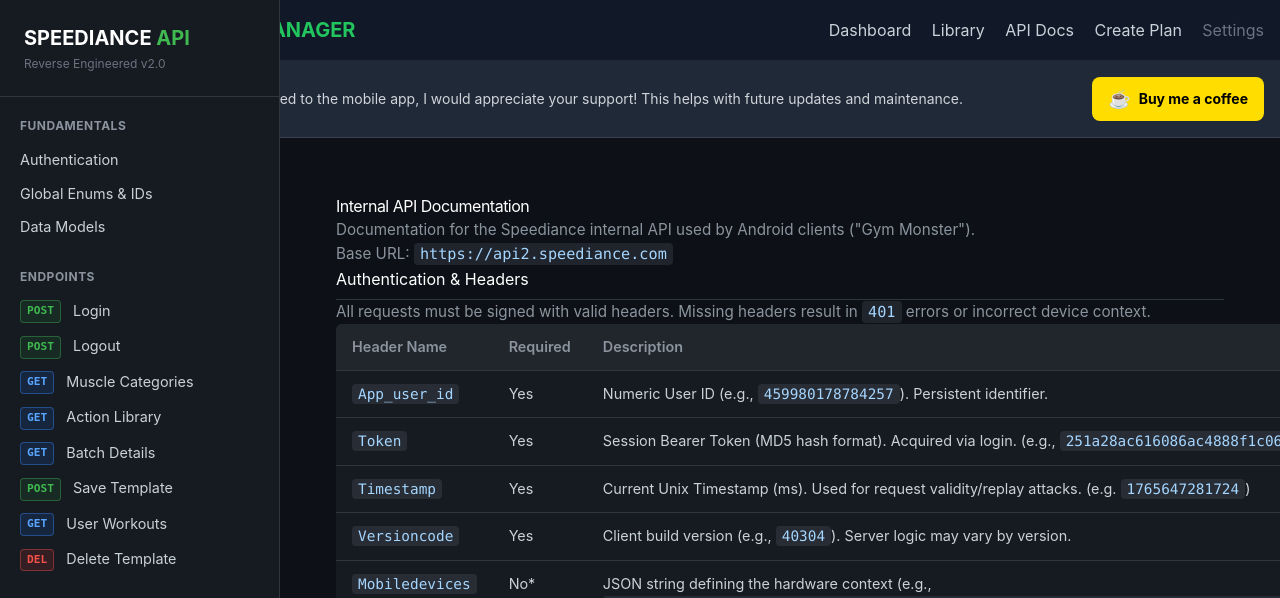
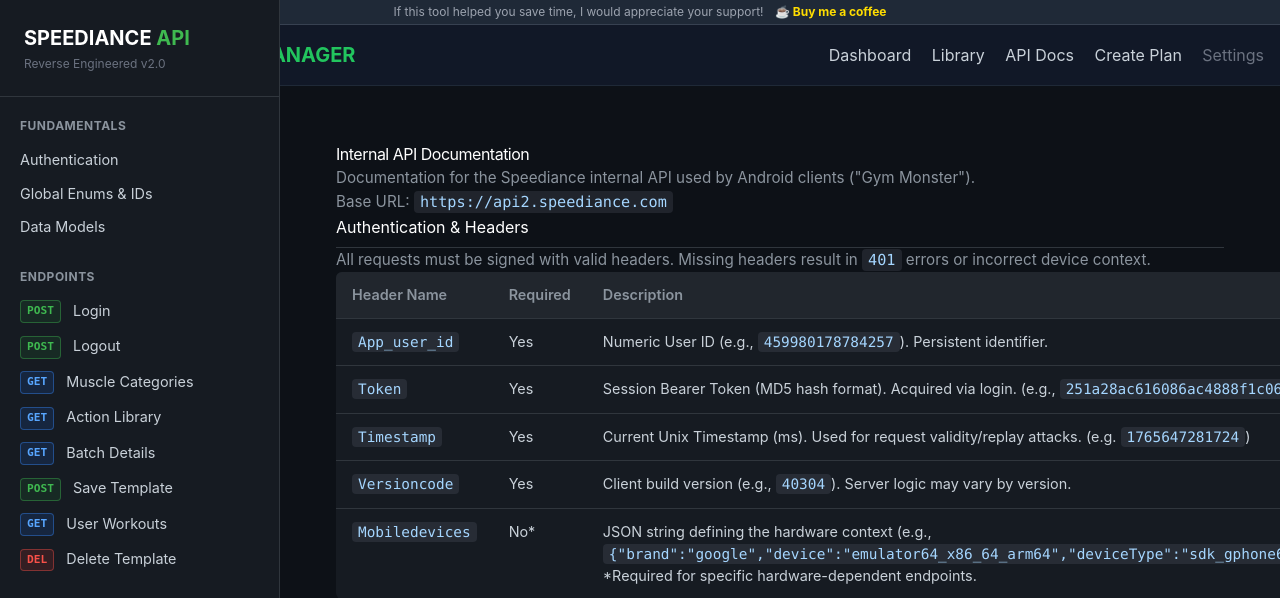
Before and after one commit to hbui3/UnofficialSpeedianceWorkoutManager, a Flask app: page /api_docs in a window 1280 px wide; the page is wider, and only the part inside the window is pictured. Shown: the top 598 px of that part. Run offline with Flask 3, Linux system fonts and the light colour scheme; some libraries are stand-ins or nearby versions.

Commit message:
Move Buy Me a Coffee button to top slim banner

```diff
--- a/templates/layout.html
+++ b/templates/layout.html
@@ -9,6 +9,14 @@
     {% block head %}{% endblock %}
 </head>
 <body class="min-h-screen flex flex-col">
+    <div class="bg-gray-800 text-gray-400 text-xs py-1 border-b border-gray-700 text-center">
+        <div class="container mx-auto">
+            If this tool helped you save time, I would appreciate your support!
+            <a href="https://buymeacoffee.com/hbui3" target="_blank" class="text-[#FFDD00] hover:underline font-bold ml-2">
+                ☕ Buy me a coffee
+            </a>
+        </div>
+    </div>
     <nav class="bg-gray-900 border-b border-gray-800 p-4">
         <div class="container mx-auto flex justify-between items-center">
             <a href="/" class="text-xl font-bold text-white">UNOFFICIAL <span class="text-green-500">WORKOUT MANAGER</span></a>
@@ -22,19 +30,6 @@
         </div>
     </nav>
 
-    <div class="bg-gray-800 border-b border-gray-700 p-4">
-        <div class="container mx-auto flex flex-col md:flex-row justify-between items-center gap-4 text-center md:text-left">
-            <p class="text-gray-300 text-sm">
-                If this tool helped you save time compared to the mobile app, I would appreciate your support!
-                This helps with future updates and maintenance.
-            </p>
-            <a href="https://buymeacoffee.com/hbui3" target="_blank" class="flex-shrink-0 inline-flex items-center bg-[#FFDD00] hover:bg-[#FFDD00]/90 text-black font-bold py-2 px-4 rounded-lg transition-colors shadow-sm text-sm">
-                <span class="text-lg mr-2">☕</span>
-                Buy me a coffee
-            </a>
-        </div>
-    </div>
-
     <main class="container mx-auto p-4 flex-grow">
         {% with messages = get_flashed_messages(with_categories=true) %}
             {% if messages %}
```
